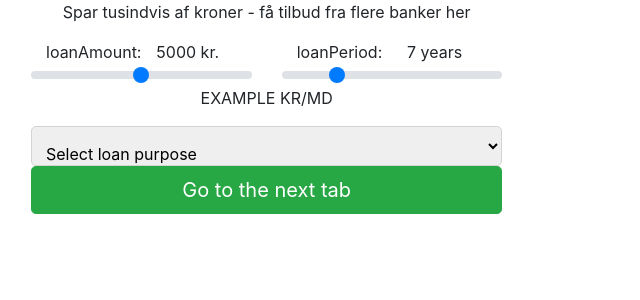
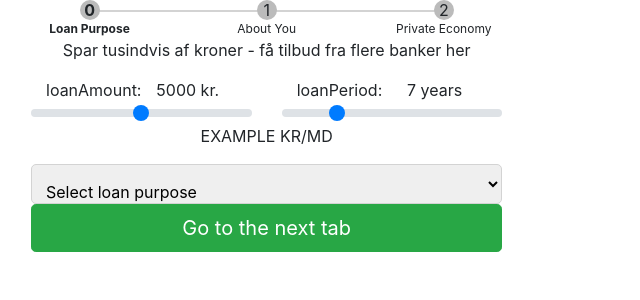
Before and after one commit to JacekPelic/ReactForm, a React (Create React App) app: page / in a window 1280 px wide. Shown: the top 300 px of the page, without its empty margins (0-640 px from the left). Built offline with nearby package versions, Linux system fonts and the light colour scheme.

Commit message:
Implemented progress bar

```diff
--- a/package.json
+++ b/package.json
@@ -3,6 +3,10 @@
   "version": "0.1.0",
   "private": true,
   "dependencies": {
+    "@fortawesome/fontawesome-free": "^5.13.0",
+    "@fortawesome/fontawesome-svg-core": "^1.2.28",
+    "@fortawesome/free-solid-svg-icons": "^5.13.0",
+    "@fortawesome/react-fontawesome": "^0.1.9",
     "@testing-library/jest-dom": "^4.2.4",
     "@testing-library/react": "^9.4.0",
     "@testing-library/user-event": "^7.2.1",
--- a/src/App.css
+++ b/src/App.css
@@ -66,3 +66,34 @@
     left: 27px;
     font-size: 10px;
 }
+
+.circle{
+    height: 20px;
+    width: 20px;
+    background-color: #bbb;
+    border-radius: 50%;
+    display: inline-block;
+    line-height: 20px;
+}
+
+.circle-line{
+  border: 1px solid #d3d3d3;
+  position: absolute;
+  top: 25%;
+  left: 53%;
+  width: 95%;
+  z-index: -1;
+}
+
+.circle-line-completed{
+  border-color: rgb(62, 187, 57);
+}
+
+.center{
+  justify-content: center;
+  align-items: center;
+}
+
+.title{
+  font-size: 12px;
+}
--- a/src/Form/Form.js
+++ b/src/Form/Form.js
@@ -3,6 +3,7 @@ import FirstStep from '../Steps/FirstStep/FirstStep'
 import SecondStep from '../Steps/SecondStep/SecondStep';
 import Validate from '../Validation/Validate'
 import ThirdStep from '../Steps/ThirdStep/ThirdStep';
+import ProgressBar from '../ProgressBar/ProgressBar';
 
 const selectOptions = [
     {value: "option one", display: "option one"},
@@ -497,15 +498,19 @@ class Form extends React.Component{
     }
 
     render(){
-        const Steps = [
-        <FirstStep {...this.state.formFields[0]} nextStep={() => this.nextStep()} isStepValid={() => this.isStepValid()}/>,
-        <SecondStep {...this.state.formFields[1]} nextStep={() => this.nextStep()} previousStep={() => this.previousStep()} isStepValid={() => this.isStepValid()}/>,
-        <ThirdStep {...this.state.formFields[2]} nextStep={() => this.nextStep()} previousStep={() => this.previousStep()} isStepValid={() => this.isStepValid()}/>
+        const steps = [
+        <FirstStep {...this.state.formFields[0]} title="Loan Purpose"
+        nextStep={() => this.nextStep()} isStepValid={() => this.isStepValid()}/>,
+        <SecondStep {...this.state.formFields[1]} title="About You"
+        nextStep={() => this.nextStep()} previousStep={() => this.previousStep()} isStepValid={() => this.isStepValid()}/>,
+        <ThirdStep {...this.state.formFields[2]} title="Private Economy"
+        nextStep={() => this.nextStep()} previousStep={() => this.previousStep()} isStepValid={() => this.isStepValid()}/>
         ]
 
         return(
         <div>
-            {Steps[this.state.currentStep]}
+            <ProgressBar steps={steps} currentStep= {this.state.currentStep}></ProgressBar>
+            {steps[this.state.currentStep]}
         </div>
         )
     }
--- /dev/null
+++ b/src/ProgressBar/ProgressBar.js
@@ -0,0 +1,75 @@
+import React from 'react';
+import { FontAwesomeIcon } from '@fortawesome/react-fontawesome'
+import { faCheckCircle } from '@fortawesome/free-solid-svg-icons'
+import ProgressStep from './ProgressStep/ProgressStep'
+
+const ProgressBar = (props) => {
+
+    const progressSteps = props.steps.map((step, index) => {
+        let symbol;
+        let title;
+        //Completed
+        if (index < props.currentStep) {
+            symbol =
+                <React.Fragment>
+                    <div className="circle-line circle-line-completed"></div>
+                    <FontAwesomeIcon icon={faCheckCircle} color="rgb(62, 187, 57)" size="lg" ></FontAwesomeIcon>
+                </React.Fragment>
+            title = <font className="title">{step.props.title}</font>
+        }
+        //Current & last
+        else if (index == props.currentStep && index == props.steps.length - 1){
+            symbol =
+                <React.Fragment>
+                    <div className="circle">
+                        <font className="font-weight-bold">{index}</font>
+                    </div>
+                </React.Fragment>
+            title = <font className="title font-weight-bold">{step.props.title}</font>
+        }
+        //Current
+        else if (index == props.currentStep) {
+            symbol =
+                <React.Fragment>
+                    <div className="circle-line"></div>
+                    <div className="circle">
+                        <font className="font-weight-bold">{index}</font>
+                    </div>
+                </React.Fragment>
+            title = <font className="title font-weight-bold">{step.props.title}</font>
+        }
+        //Last one
+        else if (index == props.steps.length - 1) {
+            symbol =
+                <React.Fragment>
+                    <div className="circle">
+                        <font>{index}</font>
+                    </div>
+                </React.Fragment>
+            title = <font className="title">{step.props.title}</font>
+        }
+        //Future
+        else {
+            symbol =
+                <React.Fragment>
+                    <div className="row center">
+                        <div className="circle-line"></div>
+                        <div className="circle">
+                            <font>{index}</font>
+                        </div>
+                    </div>
+                </React.Fragment>
+            title = <font className="title">{step.props.title}</font>
+        }
+
+        return (<ProgressStep symbol={symbol} title={title}></ProgressStep>)
+    })
+
+    return (
+        <div className="row">
+            {progressSteps}
+        </div>
+    )
+}
+
+export default ProgressBar;
--- /dev/null
+++ b/src/ProgressBar/ProgressStep/ProgressStep.js
@@ -0,0 +1,16 @@
+import React from 'react';
+
+const ProgressStep = (props) => {
+    return (
+        <div className="col text-center">
+            <div className="row center">
+                {props.symbol}
+            </div>
+            <div className="row center">
+                {props.title}
+            </div>
+        </div>
+    )
+}
+
+export default ProgressStep;
```
Also changed, not shown: src/Steps/FirstStep/FirstStep.js (+4 -4 lines), 1 other file (tests, documents, lock files or other folders).
